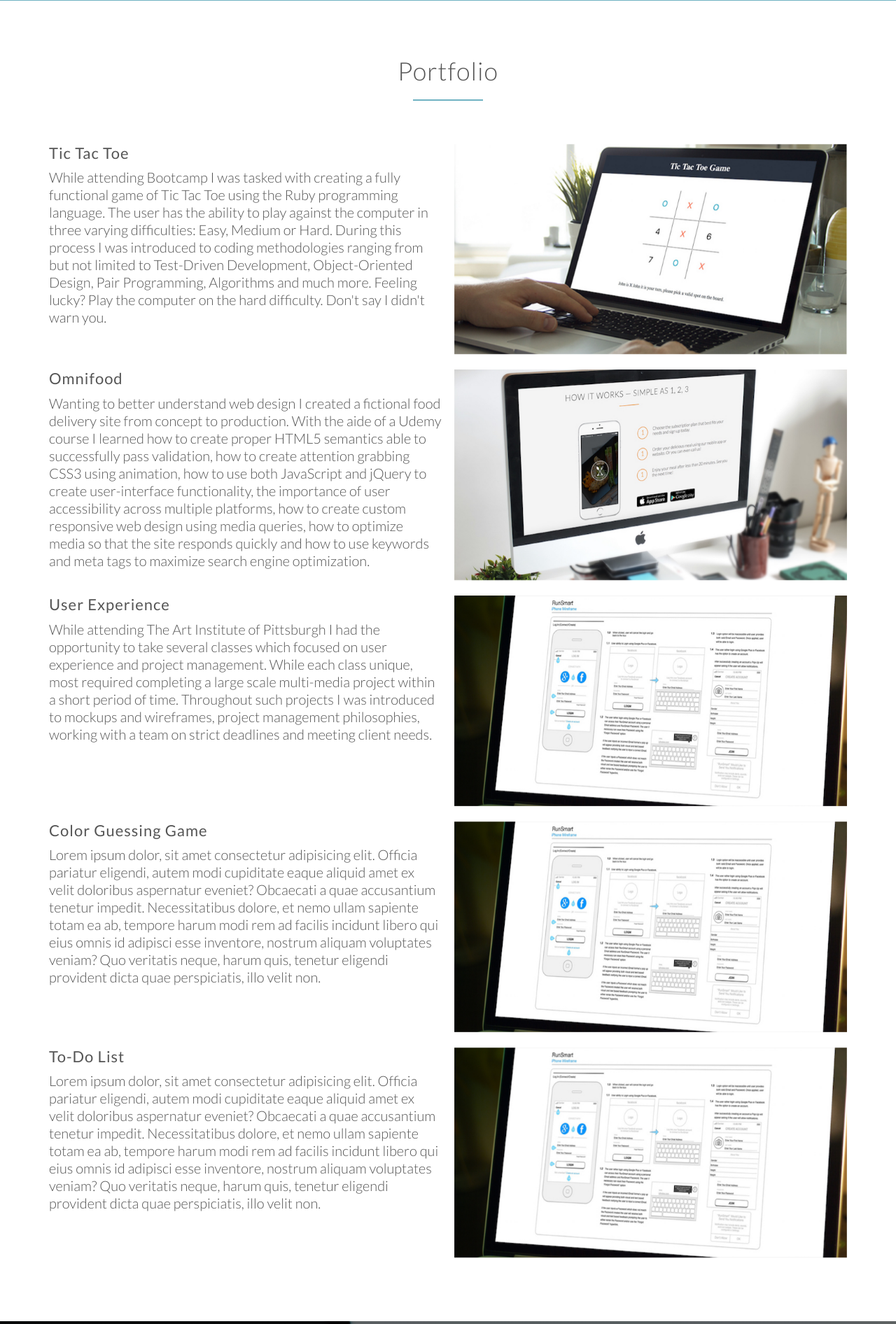
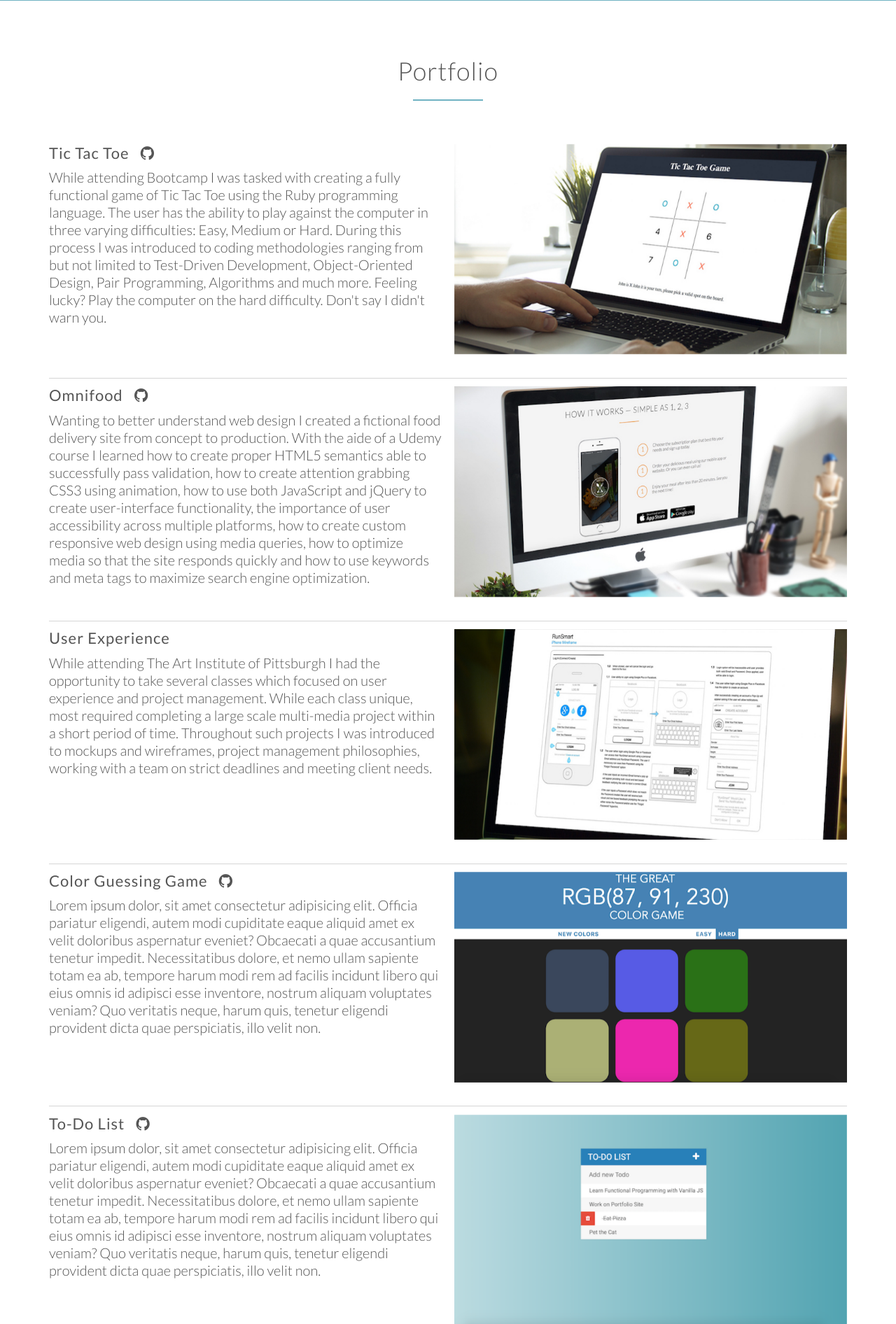
Before and after one commit to HeresJohnny5/portfolio, a PHP site: page / in a window 1280 px wide. Shown: the part 2464-4356 px from the top of the page at 70% size. Run offline with PHP 8.4, Linux system fonts and the light colour scheme; style sheets or scripts are compiled from the project's sources; some libraries are stand-ins or nearby versions; some web fonts are replaced.

Commit message:
Add images for Color Guessing Game, ToDo List. Add GitHub links to all projects.

```diff
--- a/home.html
+++ b/home.html
@@ -144,7 +144,16 @@
 			<article class="row">
 				<div class="col span-1-of-2">
 					<div class="portfolio-text">
-						<h3><a href="https://mytictactoegame.herokuapp.com/" target="_blank">Tic Tac Toe</a></h3>
+						<h3>
+							<a href="https://mytictactoegame.herokuapp.com/" target="_blank">
+								Tic Tac Toe
+							</a>
+							<span>
+								<a class="portfolio-github" href="https://github.com/HeresJohnny5/Tic-Tac-Toe" target="_blank">
+									<i class="ion-social-github" aria-hidden="true" title="John Erickson Tic Tac Toe Github link"></i>
+								</a>
+							</span>
+						</h3>
 						<p>
 							While attending Bootcamp I was tasked with creating a fully functional game of Tic Tac Toe using the Ruby programming language. The user has the ability to play against the computer in three varying difficulties: Easy, Medium or Hard. During this process I was introduced to coding methodologies ranging from but not limited to Test-Driven Development, Object-Oriented Design, Pair Programming, Algorithms and much more. Feeling lucky? Play the computer on the hard difficulty. Don't say I didn't warn you.
 						</p>
@@ -163,7 +172,16 @@
 			<article class="row">
 				<div class="col span-1-of-2">
 					<div class="portfolio-text">
-						<h3><a href="http://www.jeomnifood.com/" target="_blank">Omnifood</a></h3>
+						<h3>
+							<a href="http://www.jeomnifood.com/" target="_blank">
+								Omnifood
+							</a>
+							<span>
+								<a class="portfolio-github" href="https://github.com/HeresJohnny5/Omnifood" target="_blank">
+									<i class="ion-social-github" aria-hidden="true" title="John Erickson Omnifood Github link"></i>
+								</a>
+							</span>
+						</h3>
 						<p>
 							Wanting to better understand web design I created a fictional food delivery site from concept to production. With the aide of a Udemy course I learned how to create proper HTML5 semantics able to successfully pass validation, how to create attention grabbing CSS3 using animation, how to use both JavaScript and jQuery to create user-interface functionality, the importance of user accessibility across multiple platforms, how to create custom responsive web design using media queries, how to optimize media so that the site responds quickly and how to use keywords and meta tags to maximize search engine optimization.
 						</p>
@@ -201,7 +219,16 @@
 			<article class="row">
 				<div class="col span-1-of-2">
 					<div class="portfolio-text">
-						<h3><a href="https://color-guessing-game.netlify.com/" target="_blank">Color Guessing Game</a></h3>
+						<h3>
+							<a href="https://color-guessing-game.netlify.com/" target="_blank">
+								Color Guessing Game
+							</a>
+							<span>
+								<a class="portfolio-github" href="https://github.com/HeresJohnny5/colorGame" target="_blank">
+									<i class="ion-social-github" aria-hidden="true" title="John Erickson Color Guessing Game Github link"></i>
+								</a>
+							</span>
+						</h3>
 						<p>
 							Lorem ipsum dolor, sit amet consectetur adipisicing elit. Officia pariatur eligendi, autem modi cupiditate eaque aliquid amet ex velit doloribus aspernatur eveniet? Obcaecati a quae accusantium tenetur impedit. Necessitatibus dolore, et nemo ullam sapiente totam ea ab, tempore harum modi rem ad facilis incidunt libero qui eius omnis id adipisci esse inventore, nostrum aliquam voluptates veniam? Quo veritatis neque, harum quis, tenetur eligendi provident dicta quae perspiciatis, illo velit non.
 						</p>
@@ -211,7 +238,7 @@
 				<div class="col span-1-of-2">
 					<a href="https://color-guessing-game.netlify.com/" target="_blank">
 						<div id="color_guessing_game" class="image">
-							<img src="/resources/img/wireframe.jpg" alt="Color Guessing Game portfolio picture">
+							<img src="/resources/img/color_guessing_game.jpg" alt="Color Guessing Game portfolio picture">
 						</div>
 					</a>
 				</div>
@@ -220,7 +247,16 @@
 			<article class="row">
 				<div class="col span-1-of-2">
 					<div class="portfolio-text">
-						<h3><a href="https://my-todo-list-js.netlify.com/" target="_blank">To-Do List</a></h3>
+						<h3>
+							<a href="https://my-todo-list-js.netlify.com/" target="_blank">
+								To-Do List
+								<span>
+									<a class="portfolio-github" href="https://github.com/HeresJohnny5/toDoList" target="_blank">
+										<i class="ion-social-github" aria-hidden="true" title="John Erickson To-Do List Github link"></i>
+									</a>
+								</span>
+							</a>
+						</h3>
 						<p>
 							Lorem ipsum dolor, sit amet consectetur adipisicing elit. Officia pariatur eligendi, autem modi cupiditate eaque aliquid amet ex velit doloribus aspernatur eveniet? Obcaecati a quae accusantium tenetur impedit. Necessitatibus dolore, et nemo ullam sapiente totam ea ab, tempore harum modi rem ad facilis incidunt libero qui eius omnis id adipisci esse inventore, nostrum aliquam voluptates veniam? Quo veritatis neque, harum quis, tenetur eligendi provident dicta quae perspiciatis, illo velit non.
 						</p>
@@ -230,7 +266,7 @@
 				<div class="col span-1-of-2">
 					<a href="https://my-todo-list-js.netlify.com/" target="_blank">
 						<div id="todo_list" class="image">
-							<img src="/resources/img/wireframe.jpg" alt="To-Do List portfolio picture">
+							<img src="/resources/img/todo_list.jpg" alt="To-Do List portfolio picture">
 						</div>
 					</a>
 				</div>
@@ -279,11 +315,6 @@
 				<div class="social-main">
 					<ul id="social-options">
 						<li>
-							<a class="facebook" href="https://www.facebook.com/johnerickson08" target="_blank">
-								<i class="ion-social-facebook" aria-hidden="true" title="John Erickson Facebook link"></i>
-							</a>
-						</li>
-						<li>
 							<a class="twitter" href="https://twitter.com/ericksonjohn01" target="_blank">
 								<i class="ion-social-twitter" aria-hidden="true" title="John Erickson Twitter link"></i>
 							</a>
--- a/resources/css/queries.css
+++ b/resources/css/queries.css
@@ -93,6 +93,8 @@
 	.social-icons ul:after { width: 10%; }
 
 	.skills i { font-size: 225%; }
+
+	#portfolio article { border-bottom: none; }
 }
 
 /* 481px to 640px */
--- a/resources/css/style.css
+++ b/resources/css/style.css
@@ -335,12 +335,6 @@ h3 {
 	transition: border 0.2s color 0.2s;
 }
 
-.social-icons .facebook:hover {
-	background-color: #3b5998;
-	border: 1px solid #fff;
-	color: #fff;
-}
-
 .social-icons .twitter:hover {
 	background-color: #55acee;
 	border: 1px solid #fff;
@@ -400,12 +394,17 @@ h3 {
 /* PORTFOLIO CSS */
 /********************/
 
+#portfolio article { border-bottom: 1px solid #d5d5d5; }
+
+#portfolio article:last-of-type { border-bottom: none; }
+
 .portfolio a:link,
 .portfolio a:visited {
 	text-decoration: none;
 	color: #555;
 	font-weight: 400;
 	border-bottom: 2px solid #fff;
+	margin-right: .5em;
 	transition: border-bottom 0.2s;
 }
 
```
Also changed, not shown: resources/img/color_guessing_game.jpg (added), resources/img/todo_list.jpg (added), 2 other files.
